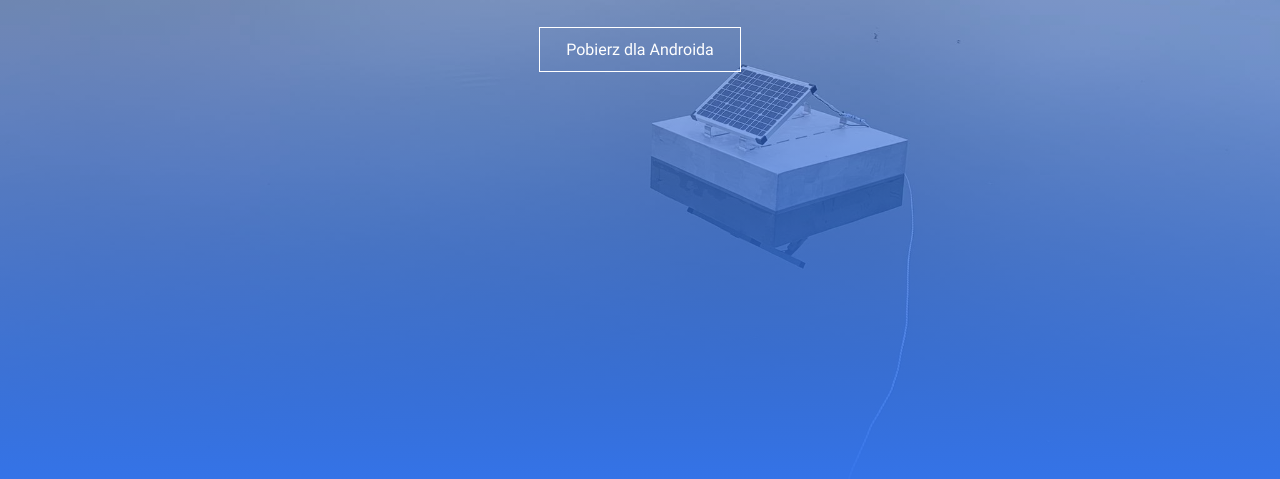
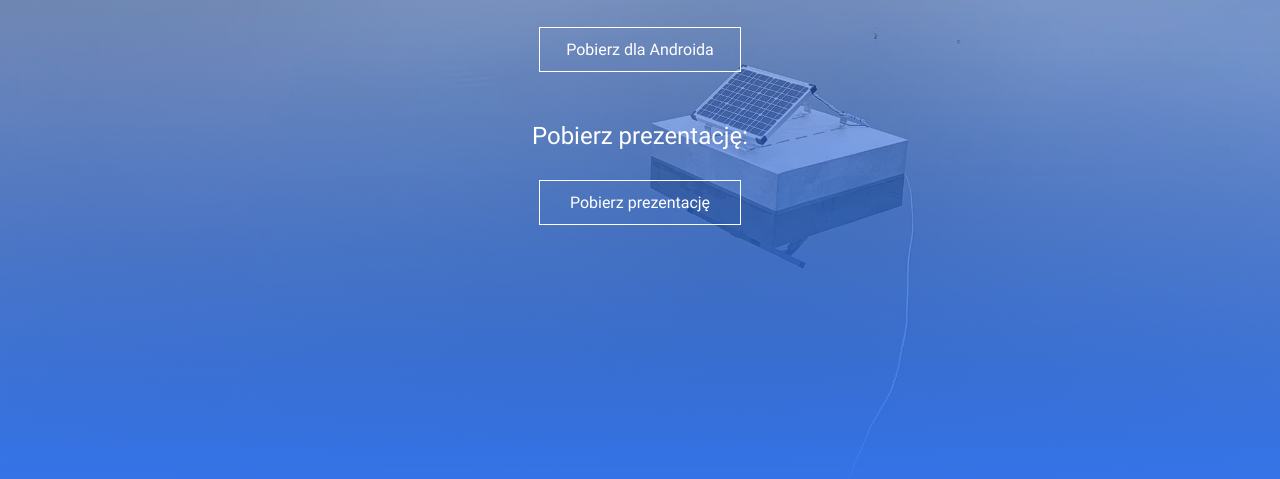
Before and after one commit to aquacollector/aquacollector.github.io, a plain HTML site: page index.html in a window 1280 px wide. Shown: the part 305-784 px from the top of the page. Drawn offline with Linux system fonts and the light colour scheme; files whose address does not match are found by name.

Commit message:
Added downloadable presentation

```diff
--- a/index.html
+++ b/index.html
@@ -14,8 +14,13 @@
         <div class="banner-text">
             <h1>Aquacollector</h1>
             <p>Pobierz aplikację:</p>
-            <div class="download-app-btn">
+            <div class="download-btn">
                 <a href="App/aquacollector-app-installer.apk" download><span></span>Pobierz dla Androida</a>
+            </div>
+
+            <p>Pobierz prezentację:</p>
+            <div class="download-btn">
+                <a href="Prezentacja_Martyna_Łuszczek-26.pdf" download><span></span>Pobierz prezentację</a>
             </div>
         </div>
     </section>
--- a/style.css
+++ b/style.css
@@ -29,11 +29,12 @@
     font-size: 3vmin;
 }
 
-.download-app-btn{
+.download-btn{
     margin: 30px auto 0;
+    padding-bottom: 50px;
 }
 
-.download-app-btn a{
+.download-btn a{
     width: 200px;
     text-decoration: none;
     display: inline-block;
@@ -46,7 +47,7 @@
     transition: color 0.5s;
 }
 
-.download-app-btn a span{
+.download-btn a span{
     width: 0%;
     height: 100%;
     position: absolute;
@@ -57,11 +58,11 @@
     transition: 0.5s;
 }
 
-.download-app-btn a:hover span{
+.download-btn a:hover span{
     width: 100%;
 }
 
-.download-app-btn a:hover{
+.download-btn a:hover{
     color: black;
 }
 
```
Also changed, not shown: 1 other file.
